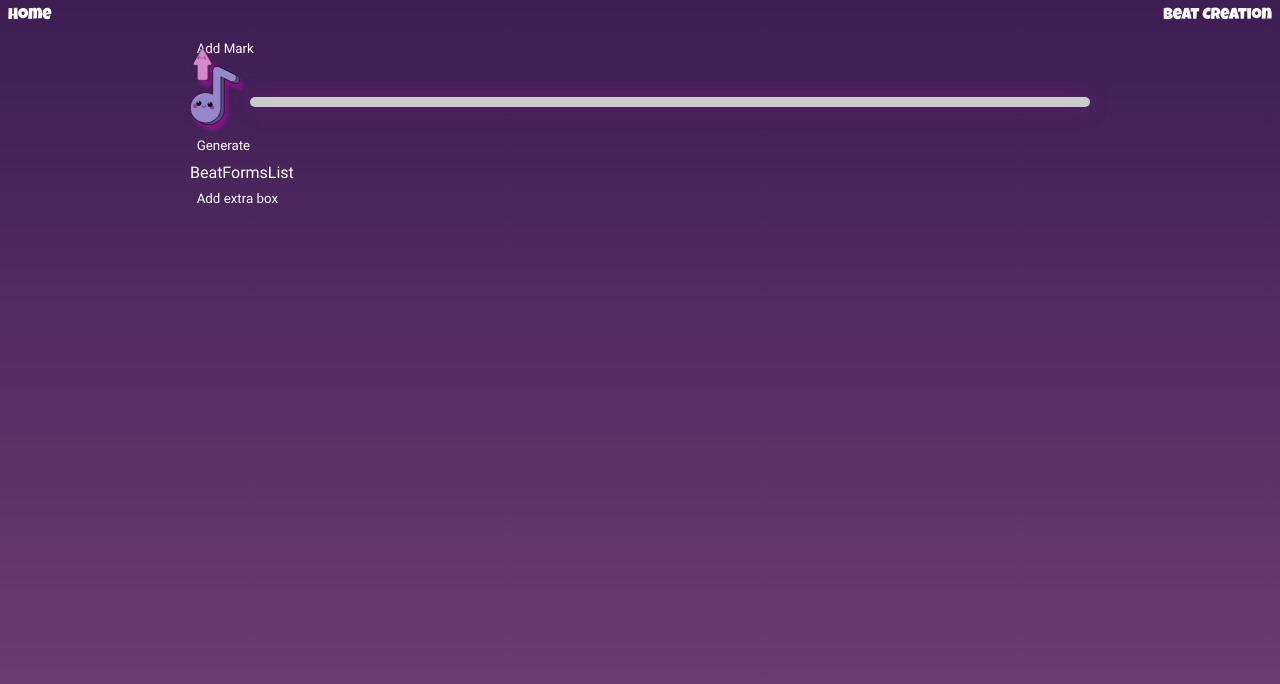
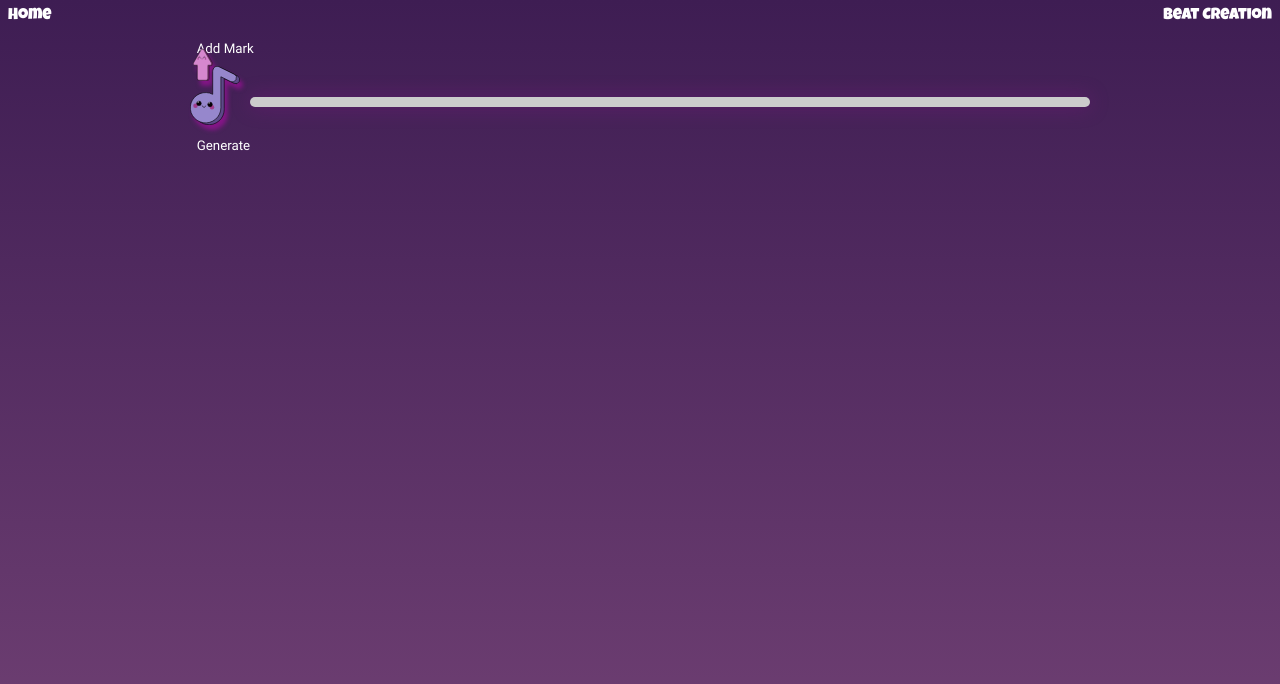
Before and after one commit to Kilian-Sosa/beat-timple-webfront, a React (Vite) app: page /beat-creation in a window 1280 px wide. Shown: the top 684 px of the page. Built offline with nearby package versions, Linux system fonts and the light colour scheme.

Commit message:
refactor: wip comment things

```diff
--- a/src/components/BeatCreation/BeatForm.tsx
+++ b/src/components/BeatCreation/BeatForm.tsx
@@ -2,34 +2,34 @@ import React, { useEffect } from "react";
 import { useForm } from "../../hooks/useForm";
 import Mark from "../../interfaces/Mark";
 
-interface BeatFormProps {
-  mark: Mark;
-  setMarks: React.Dispatch<React.SetStateAction<Mark[]>>;
-  marks: Mark[];
-}
+// interface BeatFormProps {
+//   mark: Mark;
+//   setMarks: React.Dispatch<React.SetStateAction<Mark[]>>;
+//   marks: Mark[];
+// }
 
-export const BeatForm: React.FC<BeatFormProps> = ({
+export const BeatForm: React.FC<any> = ({
   mark,
   setMarks,
   marks
 }) => {
   const [formValues, handleInputChange, reset] = useForm(mark);
 
-  useEffect(() => {
-    const existingIndex = marks.findIndex((item) => item.id === formValues.id);
-    if (existingIndex === -1) {
-      setMarks([...marks, formValues]);
-      return;
-    }
-    const updatedMarks = [...marks];
-    updatedMarks[existingIndex] = formValues;
-    setMarks(updatedMarks);
-    console.log(marks);
-  }, [formValues]);
+  // useEffect(() => {
+  //   const existingIndex = marks.findIndex((item) => item.id === formValues.id);
+  //   if (existingIndex === -1) {
+  //     setMarks([...marks, formValues]);
+  //     return;
+  //   }
+  //   const updatedMarks = [...marks];
+  //   updatedMarks[existingIndex] = formValues;
+  //   setMarks(updatedMarks);
+  //   console.log(marks);
+  // }, [formValues]);
 
   return (
     <>
-      <input
+      {/* <input
         type="text"
         name="test"
         value={formValues.test}
@@ -125,7 +125,9 @@ export const BeatForm: React.FC<BeatFormProps> = ({
         onChange={handleInputChange}
       />
 
-      <button onClick={reset}>×</button>
+      <button onClick={reset}>×</button> */}
+
+      <h1>pepe</h1>
     </>
   );
 };
--- a/src/components/BeatCreation/BeatFormsList.tsx
+++ b/src/components/BeatCreation/BeatFormsList.tsx
@@ -4,25 +4,24 @@ import Mark from "../../interfaces/Mark";
 import { BeatForm } from "./BeatForm";
 
 export const BeatFormsList = ({
-  defaultMarks,
-  setSelectedMark,
+
 }: {
   defaultMarks: Mark[];
   setSelectedMark: (value: number) => void;
 }) => {
-  const [position, setPosition] = useState<number>(0);
-  const [allowExtra, setAllowExtra] = useState<boolean>(false);
-  const [marks, setMarks] = useState<Mark[]>(defaultMarks);
+  // const [position, setPosition] = useState<number>(0);
+  // const [allowExtra, setAllowExtra] = useState<boolean>(false);
+  // const [marks, setMarks] = useState<Mark[]>(defaultMarks);
 
-  useEffect(() => {
-    setMarks(defaultMarks); // Update marks whenever defaultMarks change
-  }, [defaultMarks]);
+  // useEffect(() => {
+  //   setMarks(defaultMarks); // Update marks whenever defaultMarks change
+  // }, [defaultMarks]);
 
   return (
     <>
-      <div>BeatFormsList</div>
+      {/* <div>BeatFormsList</div>
 
-      {/* TODO: Fix extra box */}
+      TODO: Fix extra box
       <button onClick={() => setAllowExtra(true)}>Add extra box</button>
 
       {marks.map((mark: Mark, index: number) => (
@@ -71,7 +70,7 @@ export const BeatFormsList = ({
             </>
           )}
         </div>
-      ))}
+      ))} */}
     </>
   );
 };
```
